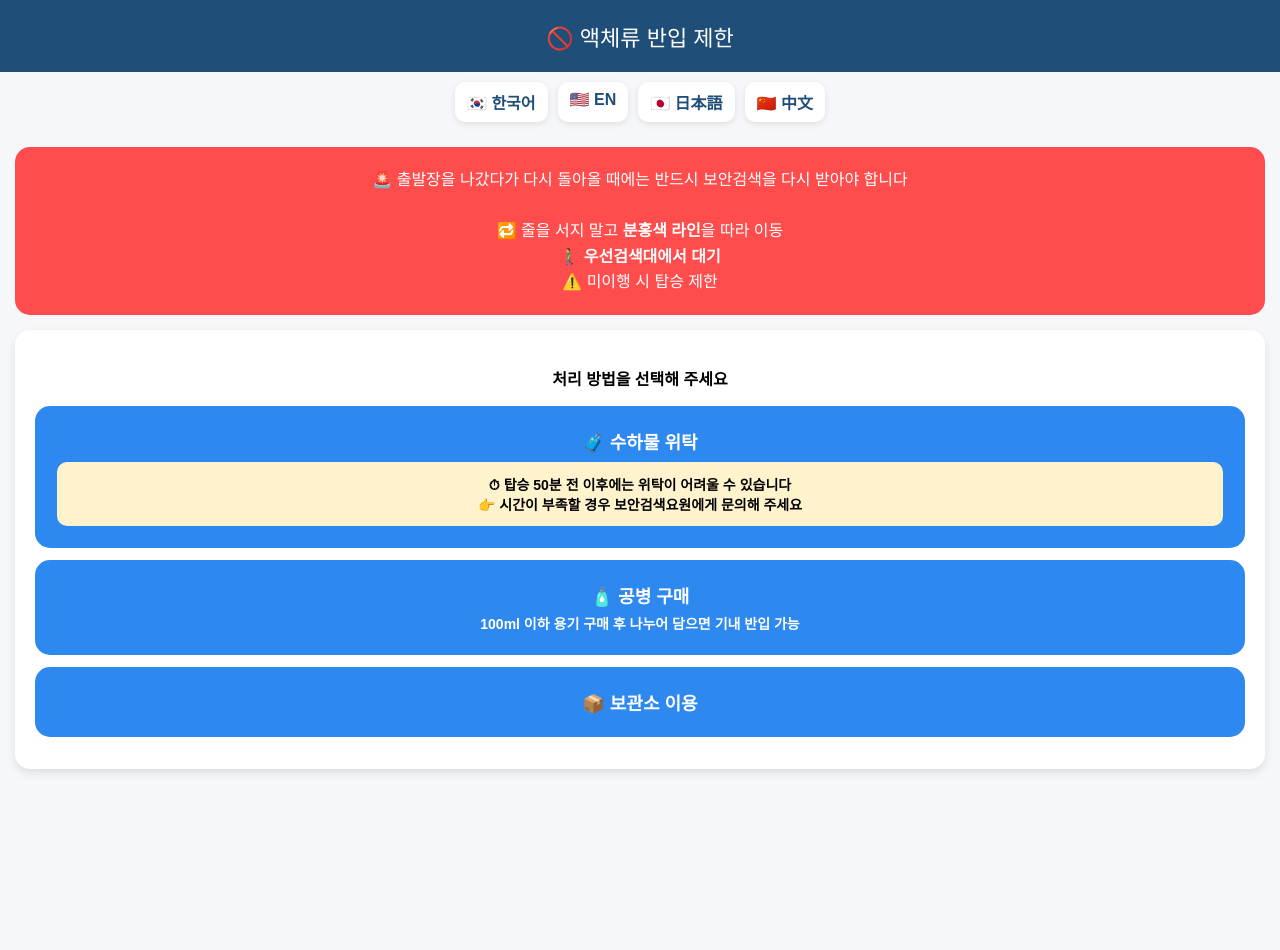
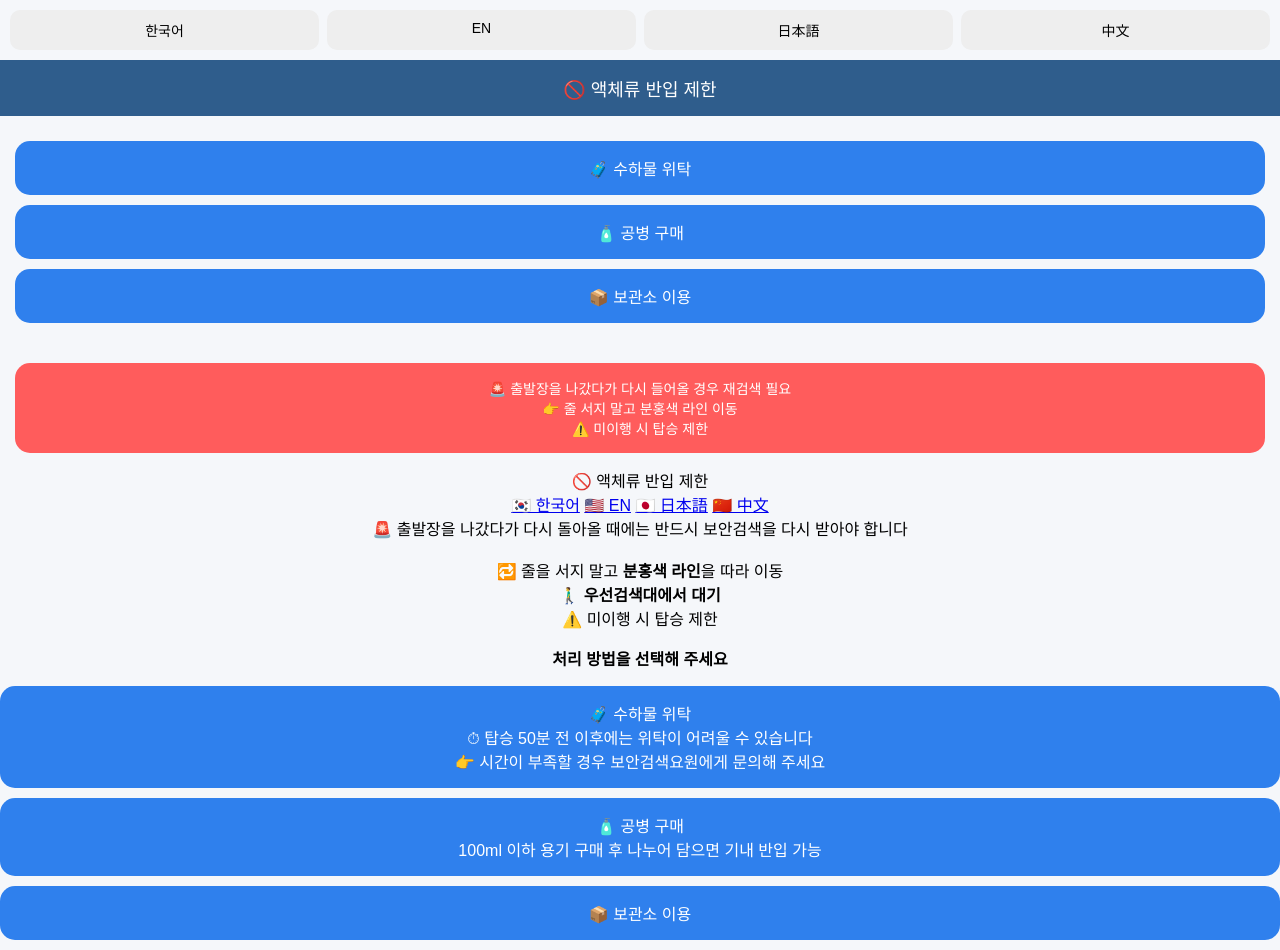
Before and after one commit to mebing92/airport-guide, a plain HTML site: page index.html in a window 1280 px wide. Before the commit the page ends 800 px from the top, so only its background shows below. Drawn offline with Linux system fonts and the light colour scheme.

Commit message:
Update index.html

```diff
--- a/index.html
+++ b/index.html
@@ -3,68 +3,94 @@
 <head>
 <meta charset="UTF-8">
 <meta name="viewport" content="width=device-width, initial-scale=1.0">
-<title>보안검색 안내</title>
+<title>액체류 반입 제한</title>
 
 <style>
-body { font-family: Arial; background:#f5f7fa; margin:0; text-align:center; }
-
-.header { background:#1f4e79; color:white; padding:20px; font-size:22px; }
-
-.lang {
-    display:flex; justify-content:center; gap:10px; padding:10px;
+body {
+  font-family: Arial;
+  margin: 0;
+  background: #f5f7fa;
+  text-align: center;
 }
 
-.lang a {
-    padding:8px 12px; background:white; border-radius:10px;
-    text-decoration:none; color:#1f4e79; font-weight:bold;
-    box-shadow:0 2px 6px rgba(0,0,0,0.1);
+/* 언어 버튼 */
+.lang-container {
+  display: flex;
+  gap: 8px;
+  padding: 10px;
 }
 
-.urgent {
-    background:#ff4d4d; color:white;
-    padding:20px; margin:15px; border-radius:15px;
-    line-height:1.6;
+.lang-container a {
+  flex: 1;
+  text-decoration: none;
+  color: black;
+  background: #eee;
+  padding: 10px;
+  border-radius: 10px;
+  font-size: 14px;
 }
 
-.card {
-    background:white; margin:15px;
-    padding:20px; border-radius:15px;
-    box-shadow:0 4px 10px rgba(0,0,0,0.1);
+/* 제목 */
+.title {
+  background: #2f5d8c;
+  color: white;
+  padding: 15px;
+  font-size: 18px;
+}
+
+/* 버튼 영역 */
+.main-buttons {
+  padding: 15px;
 }
 
 .button {
-    display:block;
-    background:#2d89ef;
-    color:white;
-    padding:22px;
-    margin:12px 0;
-    border-radius:15px;
-    text-decoration:none;
-    font-size:18px;
-    font-weight:bold;
-    transition: all 0.15s ease;
+  display: block;
+  background: #2f80ed;
+  color: white;
+  padding: 15px;
+  margin: 10px 0;
+  border-radius: 15px;
+  text-decoration: none;
+  font-size: 16px;
 }
 
-.button:hover { background:#1f6fd1; }
-
-.button:active {
-    transform: scale(0.96);
-    background:#1f6fd1;
-}
-
-.desc { font-size:14px; margin-top:5px; }
-
-.time {
-    background:#fff3cd;
-    padding:12px;
-    margin-top:8px;
-    border-radius:10px;
-    font-size:14px;
-    color:black;
+/* 경고 박스 */
+.alert-box {
+  background: #ff5c5c;
+  color: white;
+  margin: 15px;
+  padding: 15px;
+  border-radius: 15px;
+  font-size: 14px;
 }
 </style>
 </head>
 
+<body>
+
+<div class="lang-container">
+  <a href="index.html">한국어</a>
+  <a href="index_en.html">EN</a>
+  <a href="index_jp.html">日本語</a>
+  <a href="index_cn.html">中文</a>
+</div>
+
+<div class="title">🚫 액체류 반입 제한</div>
+
+<div class="main-buttons">
+  <a class="button" href="baggage.html">🧳 수하물 위탁</a>
+  <a class="button" href="bottle.html">🧴 공병 구매</a>
+  <a class="button" href="storage.html">📦 보관소 이용</a>
+</div>
+
+<div class="alert-box">
+  🚨 출발장을 나갔다가 다시 들어올 경우 재검색 필요<br>
+  👉 줄 서지 말고 분홍색 라인 이동<br>
+  ⚠️ 미이행 시 탑승 제한
+</div>
+
+</body>
+</html>
 <body>
 
 <div class="header">🚫 액체류 반입 제한</div>
```
